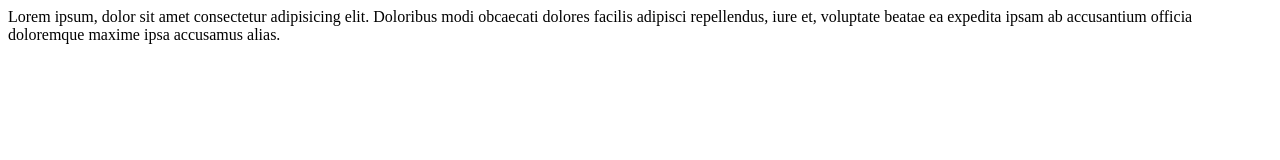
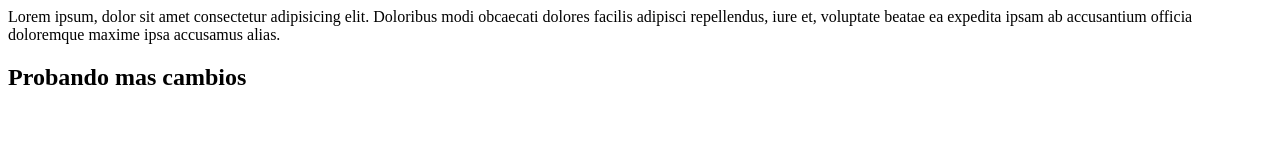
Before and after one commit to camilo052021/WebPersonal, a plain HTML site: page index.html in a window 1280 px wide. Drawn offline with Linux system fonts and the light colour scheme.

Commit message:
mas cambios

```diff
--- a/index.html
+++ b/index.html
@@ -10,5 +10,7 @@
          Doloribus modi obcaecati dolores facilis adipisci repellendus, iure et, voluptate beatae
         ea expedita ipsam ab accusantium officia doloremque maxime ipsa accusamus alias.</p>
 
+    <h2>Probando mas cambios</h2>
+
 </body>
 </html>
```
